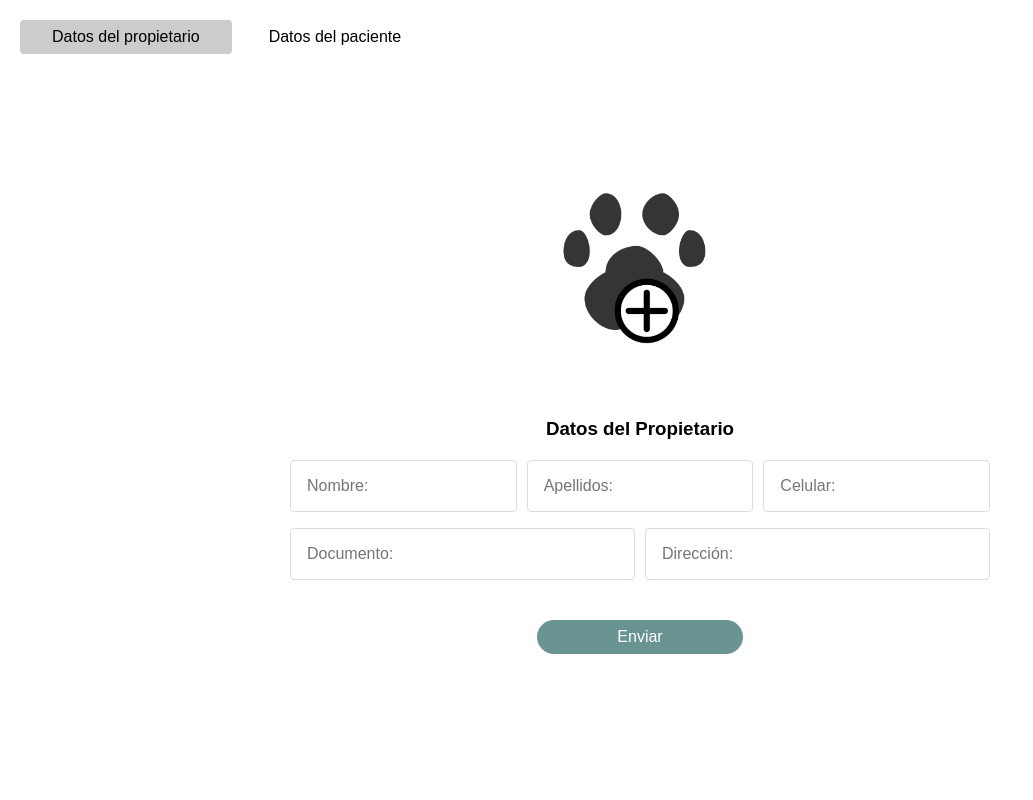
After one commit to Maryu12/PetCare, a FastAPI app: template src/views/templates/addPet.html in a window 1280 px wide. The commit adds this page. Shown: the whole page, without its empty margins (0-1033 px from the left). Run offline with FastAPI, Linux system fonts and the light colour scheme; the template is opened without the code that fills it, so the values that code supplies are empty.

Commit message:
Se agregaron las vistas de agregar mascota y registro, además se modificó la página principal. Hay un error en registro y un problema en el diseño al cambiar de dispositivo

```diff
--- a/src/APP/main.py
+++ b/src/APP/main.py
@@ -19,172 +19,45 @@ app.mount("/static", StaticFiles(directory="src/views/static"), name="static")
 templates = Jinja2Templates(directory="src/views/templates")
 pwd_context = CryptContext(schemes=["bcrypt"], deprecated="auto")
 
+@app.post("/")
+async def read_root(request: Request, name: str = Form(...), email: str = Form(...), password: str = Form(...)):
+    return templates.TemplateResponse("index.html", {"request": request, "name": name, "email": email})
+
 @app.get("/")
 async def read_root(request: Request):
     return templates.TemplateResponse("index.html", {"request": request})
+
+@app.get("/addpet")
+async def get_add_pet(request: Request):
+    return templates.TemplateResponse("addPet.html", {"request": request})
 
 @app.get("/login")
 async def get_login(request: Request):
     return templates.TemplateResponse("login.html", {"request": request})
 
+@app.post("/login")
+async def post_login(request: Request, email: str = Form(...), password: str = Form(...)):
 
-ROLE_URLS = {
-    "Cliente": "/cliente/dashboard",
-    "Veterinario": "/vet/dashboard",
-    "Administrador de la tienda": "/admin/dashboard"
-}
+    return templates.TemplateResponse("login.html", {"request": request, "email": email})
+#Request del registro.html para generar las entradas de Mascota
+@app.get("/registro")
+async def get_registro(request: Request):
+    return templates.get_template("registro.html", {"request": request})
 
-@app.post("/login")
-async def login(
-    request: Request,
-    email: str = Form(...),
-    password: str = Form(...),
-    db: Session = Depends(get_db)
-):
-    # 1. Autenticar usuario
-    user = db.query(User).filter(User.email == email).first()
-    if not user or not pwd_context.verify(password, user.password_hash):
-        return templates.TemplateResponse(
-            "login.html",
-            {"request": request, "error": "Credenciales inválidas"},
-            status_code=401
-        )
+@app.post("/registro")
+async def post_registro(request: Request, Mascota1: str = Form(...), Mascota2: str = Form(...), Mascota3: str = Form(...)):
+    # Aquí puedes hacer lo que necesites con los datos, como guardarlos en una base de datos
+    return templates.TemplateResponse("registro.html", {"request": request, "Mascota1": Mascota1, "Mascota2": Mascota2, "Mascota3": Mascota3})
 
-    # 2. Obtener rol
-    rol = db.query(Rol).filter(Rol.id_rol == user.id_rol).first()
 
-    if not rol or rol.description not in ROLE_URLS:
-        raise HTTPException(
-            status_code=403,
-            detail="Rol no tiene dashboard asignado"
-        )
-
-    response = RedirectResponse(
-        url=ROLE_URLS[rol.description],
-        status_code=303
-    )
-    response.set_cookie(key="user_role", value=rol.description)
-
-    # 3. Crear sesión (usamos cookies simples para este ejemplo)
-    response.set_cookie(
-        key="user_role",
-        value=rol.description,
-        httponly=True,
-        secure=True,  # Solo HTTPS en producción
-        samesite="lax"
-    )
-    return response
-
-def get_current_role(request: Request, user_role: str = Cookie(None)):
-    if not user_role:
-        raise HTTPException(status_code=401, detail="No autenticado")
-    return user_role
-
-@app.get("/admin/dashboard")
-async def admin_dashboard(
-    request: Request,
-    user_role: str = Cookie(None)
-):
-    if user_role != "Administrador de la tienda":
-        raise HTTPException(
-            status_code=403,
-            detail="Solo para administradores"
-        )
-    return templates.TemplateResponse(
-        "admin_dashboard.html",
-        {"request": request, "user_role": user_role}
-    )
-
-@app.get("/vet/dashboard")
-async def vet_dashboard(
-    request: Request,
-    user_role: str = Cookie(None)
-):
-    if user_role != "Veterinario":
-        raise HTTPException(
-            status_code=403,
-            detail="Solo para veterinarios"
-        )
-    return templates.TemplateResponse(
-        "vet_dashboard.html",
-        {"request": request, "user_role": user_role}
-    )
-
-@app.get("/cliente/dashboard")
-async def client_dashboard(
-    request: Request,
-    user_role: str = Cookie(None)
-):
-    if user_role != "Cliente":
-        raise HTTPException(
-            status_code=403,
-            detail="Solo para clientes"
-        )
-    return templates.TemplateResponse(
-        "client_dashboard.html",
-        {"request": request, "user_role": user_role}
-    )
-
-@app.get("/logout")
-async def logout():
-    response = RedirectResponse(url="/login", status_code=303)
-    response.delete_cookie("user_id")
-    response.delete_cookie("user_role")
-    return response
+@app.get("/register")
+async def get_register(request: Request):
+    return templates.get_template("login.html", {"request": request})
 
 @app.post("/register")
-async def register_user(
-    request: Request,
-    name: str = Form(...),
-    email: str = Form(...),
-    password: str = Form(...),
-    telefono: str = Form(...),
-    rol_id: int = Form(...),
-    db: Session = Depends(get_db)
-):
-    try:
-        existing_user = db.query(User).filter(User.email == email).first()
-        if existing_user:
-            return templates.TemplateResponse(
-                "login.html",
-                {
-                    "request": request,
-                    "register_error": "El correo ya está registrado",
-                    "show_register": True
-                }
-            )
+async def post_register(request: Request, name: str = Form(...), email: str = Form(...), password: str = Form(...)):
 
-        name = name.encode('latin-1').decode('utf-8', 'ignore')
-        password = password.encode('latin-1').decode('utf-8', 'ignore')
-
-        hashed_password = pwd_context.hash(password)
-        new_user = User(
-            u_name=name,
-            email=email,
-            password_hash=hashed_password,
-            telefono = telefono.encode('ascii', 'ignore').decode('ascii'),
-            id_rol=rol_id
-        )
-
-        db.add(new_user)
-        db.commit()
-
-        return RedirectResponse(
-            url="/login?register_success=1",
-            status_code=303
-        )
-
-    except Exception as e:
-        logging.error(f"Error en registro: {str(e)}")
-        db.rollback()
-        return templates.TemplateResponse(
-            "login.html",
-            {
-                "request": request,
-                "register_error": "Error en el registro. Intente nuevamente.",
-                "show_register": True
-            }
-        )
+    return templates.TemplateResponse("login.html", {"request": request, "name": name, "email": email})
 
 if __name__ == "__main__":
     uvicorn.run(app, host="127.0.0.1", port=8000, reload=True)
--- a/src/models/database.py
+++ b/src/models/database.py
@@ -6,7 +6,9 @@ import os
 
 load_dotenv()
 
-DB_URL = os.getenv("DATABASE_URL")
+DB_URL = os.getenv("DATABASE_URL", "postgresql://postgres:Milenzo@localhost:5432/Milenzo")
+if not DB_URL:
+    raise ValueError("Database_URL environment variable not set.")
 
 engine = create_engine(DB_URL)
 SessionLocal = sessionmaker(autocommit=False, autoflush=False, bind=engine)
--- /dev/null
+++ b/src/views/templates/addPet.html
@@ -0,0 +1,236 @@
+<!DOCTYPE html>
+<html lang="es">
+<head>
+    <meta charset="UTF-8">
+    <meta name="viewport" content="width=device-width, initial-scale=1.0">
+    <title>Agregar mascota</title>
+    <style>
+        body {
+            font-family: Arial, sans-serif;
+            display: flex;
+            justify-content: center;
+            align-items: center;
+            height: 100vh;
+            margin: 0;
+            background-color: white;
+            flex-direction: column;
+        }
+
+        .button-container {
+            position: absolute;
+            top: 20px;
+            left: 20px;
+            display: flex;
+            gap: 5px;
+        }
+
+        .button-container button {
+            background: none;
+            border: none;
+            font-size: 1rem;
+            cursor: pointer;
+            padding: 0.5rem 2rem;
+            transition: background-color 0.3s;
+        }
+
+        .button-container button:hover {
+            background-color: rgba(0, 0, 0, 0.1);
+            border-radius: 4px;
+        }
+
+        .button-container button.active {
+            background-color: rgba(0, 0, 0, 0.2);
+            border-radius: 4px;
+        }
+
+        .form-container {
+            display: flex;
+            flex-direction: column;
+            align-items: center;
+            width: 100%;
+            max-width: 700px;
+        }
+
+        .form-group-container {
+            display: flex;
+            justify-content: space-between;
+            width: 100%;
+            gap: 10px;
+        }
+
+        .form-group-container .form-group {
+            flex: 1;
+        }
+
+        .form-group {
+            margin-bottom: 1rem;
+        }
+
+        .form-group input, .form-group textarea {
+            width: 100%;
+            padding: 1rem;
+            border: 1px solid #ddd;
+            border-radius: 4px;
+            box-sizing: border-box;
+            font-size: 1rem;
+        }
+
+        .form-group textarea {
+            height: 100px;
+        }
+
+        .form-actions {
+            display: flex;
+            justify-content: center;
+            margin-top: 1.5rem;
+        }
+
+        button.submit-btn {
+            background-color: #6a9492;
+            color: white;
+            border: none;
+            padding: 0.5rem 5rem;
+            border-radius: 20px;
+            cursor: pointer;
+            font-size: 1rem;
+        }
+
+        button.submit-btn:hover {
+            background-color: #90a4a3;
+        }
+
+        .form-container form {
+            display: none;
+        }
+
+        .form-container form.active {
+            display: block;
+        }
+
+        .form-header {
+            text-align: center;
+            margin-bottom: 20px;
+        }
+
+        .form-header img {
+            max-width: 450px;
+            display: block;
+            margin: 0 auto 10px;
+        }
+
+    </style>
+</head>
+<body>
+    <div class="button-container">
+        <button id="btnOwner_details" class="active" onclick="cambiarFormulario('formOwner')">Datos del propietario</button>
+        <button id="btnPatient_details" onclick="cambiarFormulario('formPatient')">Datos del paciente</button>
+    </div>
+
+    <div class="form-container">
+
+        <form id="formOwner" class="active">
+            <div class="form-header">
+                <img src="/static/images/AgregarMascota.png" alt="Imagen AgregarMascota">
+
+                <h3>Datos del Propietario</h3>
+            </div>
+            <div class="form-group-container">
+                <div class="form-group">
+                    <input type="text" id="nombre" name="nombre" placeholder="Nombre:" required>
+                </div>
+                <div class="form-group">
+                    <input type="text" id="apellidos" name="apellidos" placeholder="Apellidos:" required>
+                </div>
+                <div class="form-group">
+                    <input type="text" id="celular" name="celular" placeholder="Celular:" required>
+                </div>
+            </div>
+            <div class="form-group-container">
+                <div class="form-group">
+                    <input type="text" id="documento" name="documento" placeholder="Documento:" required>
+                </div>
+                <div class="form-group">
+                    <input type="text" id="direccion" name="direccion" placeholder="Dirección:" required>
+                </div>
+            </div>
+            <div class="form-actions">
+                <button type="submit" class="submit-btn">Enviar</button>
+            </div>
+        </form>
+
+
+        <form id="formPatient">
+            <div class="form-header">
+                <img src="/static/images/AgregarMascota.png" alt="Imagen AgregarMascota">
+                <h3>Datos del Paciente</h3>
+            </div>
+            <div class="form-group-container">
+                <div class="form-group">
+                    <input type="text" id="nombreMascota" name="nombreMascota" placeholder="Nombre:" required>
+                </div>
+                <div class="form-group">
+                    <input type="text" id="sexo" name="sexo" placeholder="Sexo:" required>
+                </div>
+                <div class="form-group">
+                    <input type="text" id="peso" name="peso" placeholder="Peso:" required>
+                </div>
+                <div class="form-group">
+                    <input type="text" id="especie" name="especie" placeholder="Especie:" required>
+                </div>
+            </div>
+            <div class="form-group-container">
+                <div class="form-group">
+                    <input type="text" id="edad" name="edad" placeholder="Edad:" required>
+                </div>
+                <div class="form-group">
+                    <input type="text" id="esterilizado" name="esterilizado" placeholder="Esterilizado:" required>
+                </div>
+                <div class="form-group">
+                    <input type="text" id="raza" name="raza" placeholder="Raza:" required>
+                </div>
+                <div class="form-group">
+                    <input type="text" id="color" name="color" placeholder="Color:" required>
+                </div>
+            </div>
+            <div class="form-group">
+                <textarea id="descripcion" name="descripcion" placeholder="Descripción:"></textarea>
+            </div>
+
+            <h3>Datos Médicos</h3>
+            <div class="form-group-container">
+                <div class="form-group">
+                    <input type="text" id="desparasitacion" name="desparasitacion:" placeholder="Última Desparasitación" required>
+                </div>
+                <div class="form-group">
+                    <input type="text" id="vacunas" name="vacunas" placeholder="Vacunas:" required>
+                </div>
+                <div class="form-group">
+                    <input type="text" id="alimentacion" name="alimentacion" placeholder="Alimentación:" required>
+                </div>
+                <div class="form-group">
+                    <input type="text" id="tratamientos" name="tratamientos" placeholder="Tratamientos:" required>
+                </div>
+            </div>
+            <div class="form-group">
+                <textarea id="tratamientosAnteriores" name="tratamientosAnteriores" placeholder="Tratamientos Anteriores:"></textarea>
+            </div>
+
+            <div class="form-actions">
+                <button type="submit" class="submit-btn">Enviar</button>
+            </div>
+        </form>
+    </div>
+
+    <script>
+        function cambiarFormulario(formulario) {
+            document.getElementById("formOwner").classList.remove("active");
+            document.getElementById("formPatient").classList.remove("active");
+            document.getElementById(formulario).classList.add("active");
+
+            document.getElementById("btnOwner_details").classList.remove("active");
+            document.getElementById("btnPatient_details").classList.remove("active");
+            document.getElementById(formulario === "formOwner" ? "btnOwner_details" : "btnPatient_details").classList.add("active");
+        }
+    </script>
+</body>
+</html>
```
Also changed, not shown: src/views/static/styles.css (+111 -0 lines), src/views/templates/index.html (+31 -2 lines), src/views/templates/registro.html (added, +22 -0 lines), src/views/static/images/AgregarMascota.png (added), src/views/static/images/Inicio.png (added), src/views/static/images/carrito.png (added), src/views/static/images/menu.png (added), src/views/static/images/micuenta.png (added).
